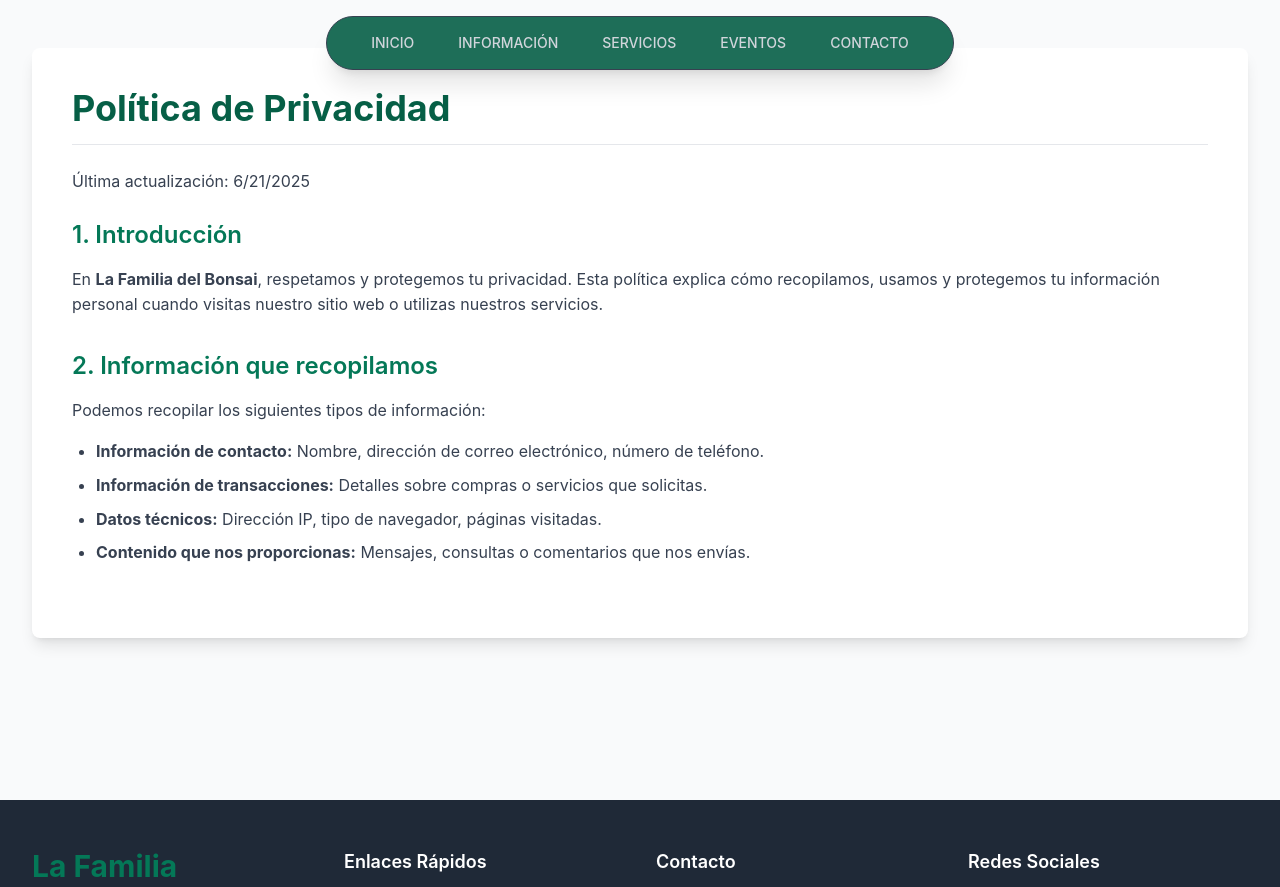
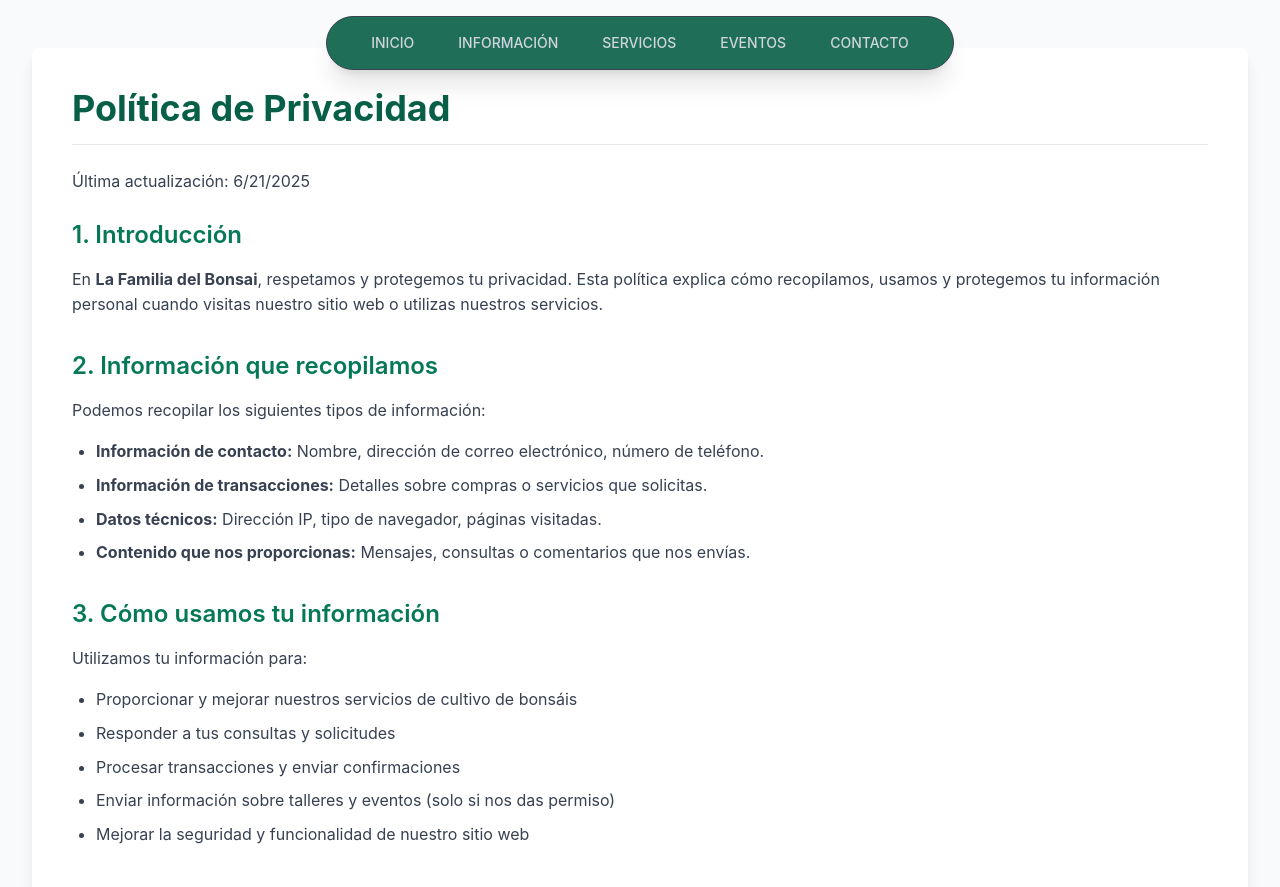
Before and after one commit to FrankyAntonioRodriguezHernandez/la-familia-del-bonsai-React, a React (Create React App) app: page /privacyPolicy in a window 1280 px wide. Shown: the top 887 px of the page. Built offline with nearby package versions, Linux system fonts and the light colour scheme.

Commit message:
Creando seccion de uso de informacion en politica de privacidad

```diff
--- a/src/pages/legalTerms/PrivacyPolicy.jsx
+++ b/src/pages/legalTerms/PrivacyPolicy.jsx
@@ -32,6 +32,18 @@ const PrivacyPolicy = () => {
               </ul>
             </section>
 
+            <section className="mb-8">
+              <h2 className="text-2xl font-semibold text-emerald-700 mb-4">3. Cómo usamos tu información</h2>
+              <p className="mb-4">Utilizamos tu información para:</p>
+              <ul className="list-disc pl-6 mb-4 space-y-2">
+                <li>Proporcionar y mejorar nuestros servicios de cultivo de bonsáis</li>
+                <li>Responder a tus consultas y solicitudes</li>
+                <li>Procesar transacciones y enviar confirmaciones</li>
+                <li>Enviar información sobre talleres y eventos (solo si nos das permiso)</li>
+                <li>Mejorar la seguridad y funcionalidad de nuestro sitio web</li>
+              </ul>
+            </section>
+
           </div>
         </div>
       </main>
```
